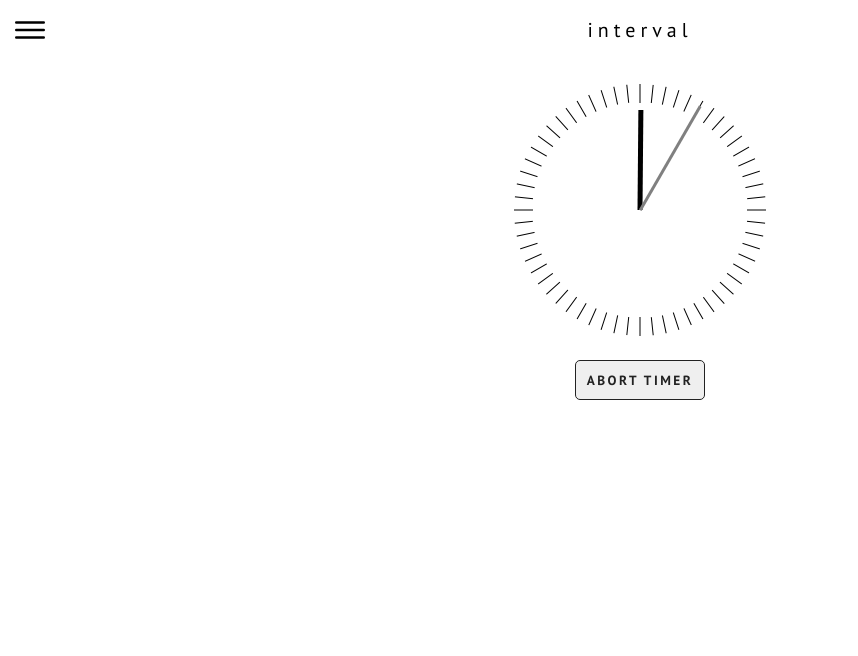
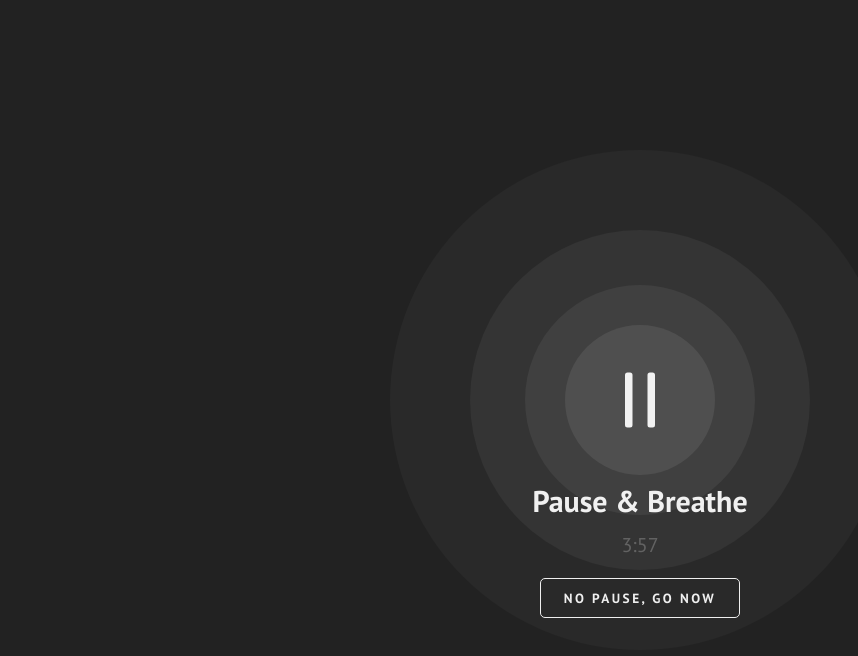
Before and after one commit to DennisFlink/Timestamp, a plain HTML site: page index.html in a window 1280 px wide. Shown: the whole page, without its empty margins (0-858 px from the left). Drawn offline with nearby package versions, Linux system fonts and the light colour scheme.

Commit message:
layout complete

```diff
--- a/index.html
+++ b/index.html
@@ -85,6 +85,19 @@
       </div>
       <button class="abort-timer-button">ABORT TIMER</button>
     </section>
+
+    <section class="pause-view">
+      <ion-icon class="pause-outline" name="pause-outline"></ion-icon>
+      <div class="circle-1"></div>
+      <div class="circle-2"></div>
+      <div class="circle-3"></div>
+      <div class="circle-4"></div>
+      <h3>Pause & Breathe</h3>
+      <div>
+        <p class="timer">3:57</p>
+        <button class="no-pause-button">NO PAUSE, GO NOW</button>
+      </div>
+    </section>
     <script src="src/script.js"></script>
   </body>
 </html>
--- a/styles/base/_general.scss
+++ b/styles/base/_general.scss
@@ -7,6 +7,7 @@ html {
     width: 100vw;
     min-height: 100%;
     min-height: 100vh;
+    overflow: hidden;
  }
 
  .hidden {
--- a/styles/components/_button.scss
+++ b/styles/components/_button.scss
@@ -9,3 +9,15 @@
     font-weight: 700;
     letter-spacing: 0.25rem;
 }
+
+.no-pause-button {
+    width: 20rem;
+    height: 4rem;
+    border: 1px solid color.$color-light;
+    border-radius: 0.5rem;
+    color: color.$color-light;
+    background-color: color.$color-dark;
+    font-family: 'PT Sans', sans-serif;
+    font-weight: 700;
+    letter-spacing: 0.25rem;
+}
--- a/styles/components/_header.scss
+++ b/styles/components/_header.scss
@@ -2,7 +2,7 @@
     position: relative;
     width: 100%;
     height: 6rem;
-    display: flex;
+    display: none;
     align-items: center;
 
     .menu-outline {
--- a/styles/layout/_analog-timer.scss
+++ b/styles/layout/_analog-timer.scss
@@ -1,7 +1,8 @@
 .analog-timer {
-   display: flex;
+   display: none;
    flex-direction: column;
    align-items: center;
+
 
     .clock {
         width: 30rem;
--- a/styles/layout/_index.scss
+++ b/styles/layout/_index.scss
@@ -1 +1,2 @@
-@forward './analog-timer'
+@forward './analog-timer';
+@forward './pause-view';
--- /dev/null
+++ b/styles/layout/pause-view.scss
@@ -0,0 +1,78 @@
+@use '../abstracts/colors' as color;
+.pause-view {
+    display: grid;
+    grid-template-rows: 1fr;
+    justify-content: center;
+    align-items: center;
+    height: 100vh;
+    width: 100vw;
+    background-color: color.$color-dark;
+    font-family: 'PT Sans', sans-serif;
+    text-align: center;
+
+    .circle-1, .circle-2, .circle-3, .circle-4 {
+       margin: auto;
+       border-radius: 50%;
+       grid-area: 1 / 1;
+    }
+    .circle-1 {
+        background-color: rgba(255, 255, 255, 0.08);
+        width: 15rem;
+        height: 15rem;
+        z-index: 4;
+    }
+    .circle-2 {
+        background-color: rgba(255, 255, 255, 0.06);
+        width: 23rem;
+        height: 23rem;
+        z-index: 3;
+    }
+    .circle-3 {
+        background-color: rgba(255, 255, 255, 0.05);
+        height: 34rem;
+        width: 34rem;
+        z-index: 2;
+    }
+    .circle-4 {
+        background-color: rgba(255, 255, 255, 0.03);
+        width: 50rem;
+        height: 50rem;
+        z-index: 1;
+    }
+
+    h3, p {
+        grid-area: 1 / 1;
+        margin: auto;
+        color: color.$color-light;
+    }
+
+    h3 {
+        font-size: 3rem;
+        padding-top: 20rem;
+        font-weight: 700;
+    }
+
+    p {
+        font-size:  2rem;
+        padding-top: 25rem;
+        color: rgba(255, 255, 255, 0.233);
+    }
+
+    .pause-outline {
+        grid-area: 1 / 1;
+        margin: auto;
+        height: 8rem;
+        width: 10rem;
+        color: color.$color-light;
+    }
+
+    div {
+        grid-area: 1 / 1;
+        margin: auto;
+        padding-top: 10rem;
+
+        p {
+            padding-bottom: 2rem;
+        }
+    }
+}
```
Also changed, not shown: styles/main.css, 1 other file.
